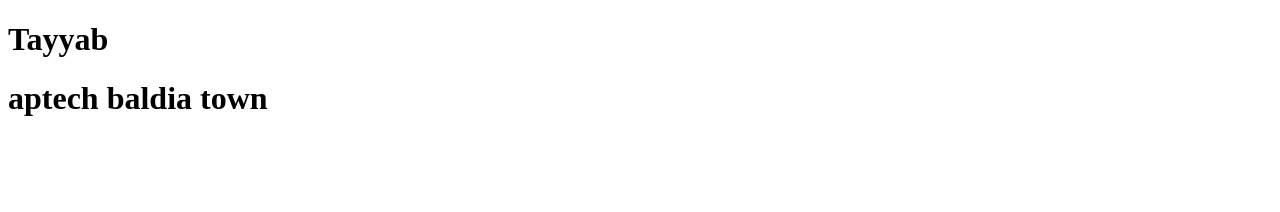
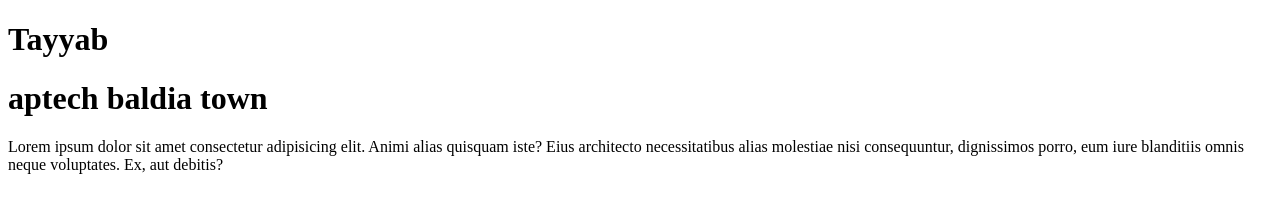
Before and after one commit to HassanAli-01/Tayyab, a plain HTML site: page index.html in a window 1280 px wide. Drawn offline with Linux system fonts and the light colour scheme.

Commit message:
thora or kaam

```diff
--- a/index.html
+++ b/index.html
@@ -8,5 +8,6 @@
 <body>
     <h1>Tayyab</h1>
     <h1>aptech baldia town</h1>
+    <p>Lorem ipsum dolor sit amet consectetur adipisicing elit. Animi alias quisquam iste? Eius architecto necessitatibus alias molestiae nisi consequuntur, dignissimos porro, eum iure blanditiis omnis neque voluptates. Ex, aut debitis?</p>
 </body>
 </html>
```
